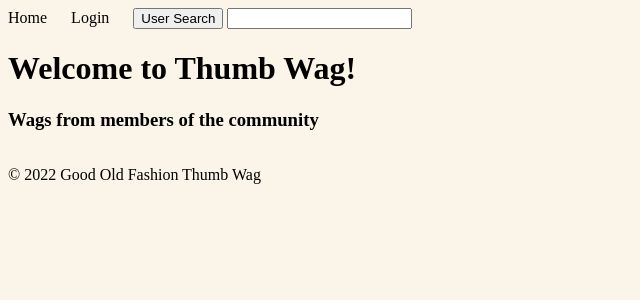
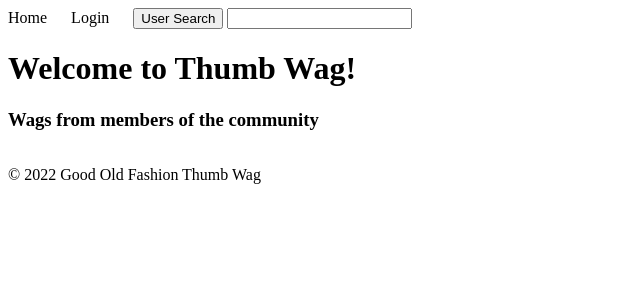
Before and after one commit to KelvinLeeksII/ThumbWag, a PHP site: page / in a window 1280 px wide. Shown: the top 300 px of the page, without its empty margins (0-640 px from the left). Run offline with PHP 8.4, Linux system fonts and the light colour scheme; data that the repository does not hold is empty.

Commit message:
Update siteDesign.css
changed background purple to test github

```diff
--- a/styles/siteDesign.css
+++ b/styles/siteDesign.css
@@ -71,7 +71,7 @@ img,.blank{
     padding-top: 10px;
 }
 body{
-    background-color: #faf4e9;
+    background-color: #purple;
 }
 
 tr{
```
